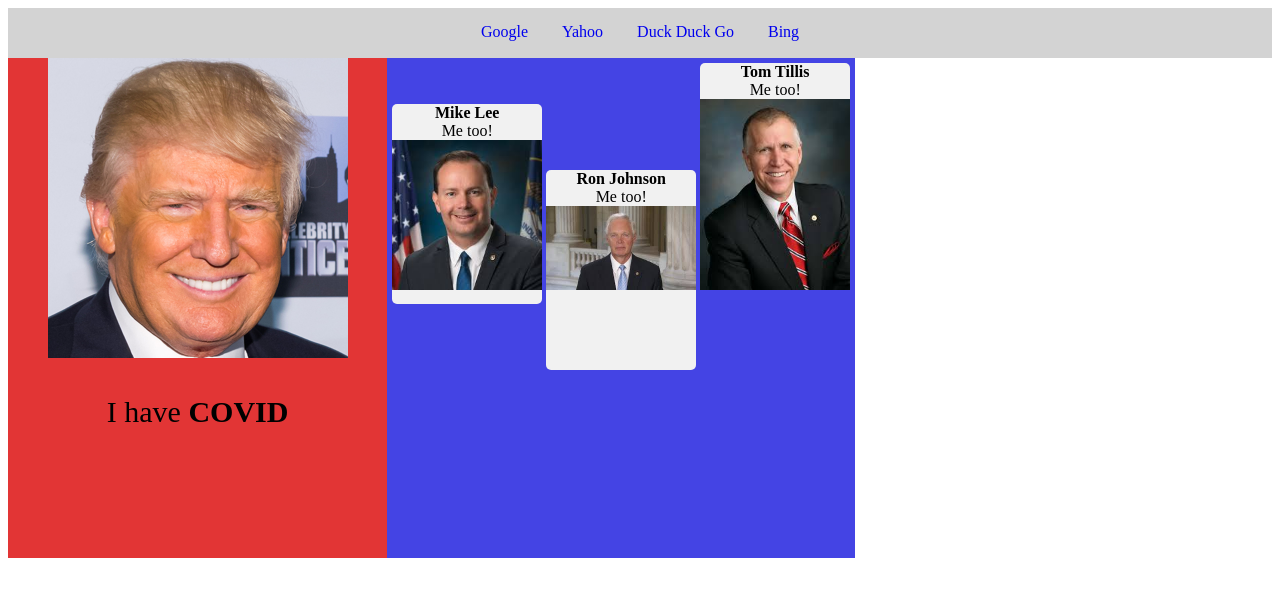
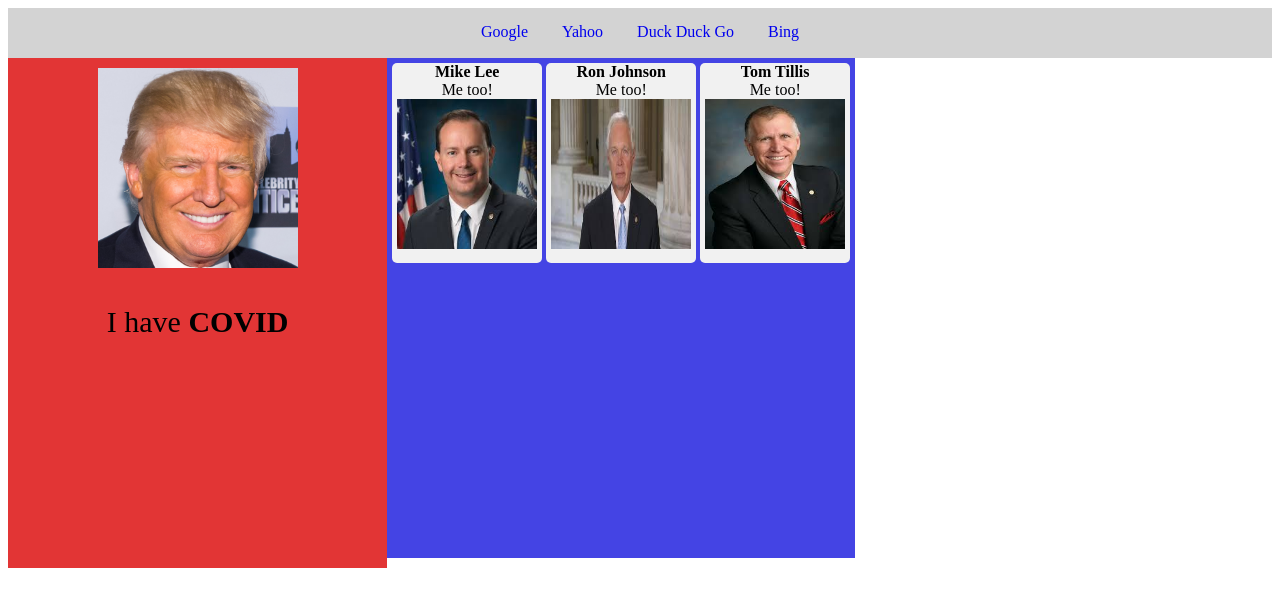
Before and after one commit to dahaynes/ui-ux-class, a plain HTML site: page 17.3_activities/01_Positioning_Elements/3_inline_block_elements/unsolved/index.html in a window 1280 px wide. Drawn offline with Linux system fonts and the light colour scheme.

Commit message:
today's work

```diff
--- a/17.3_activities/01_Positioning_Elements/3_inline_block_elements/unsolved/css/index.css
+++ b/17.3_activities/01_Positioning_Elements/3_inline_block_elements/unsolved/css/index.css
@@ -17,6 +17,7 @@ nav {
  float: left;
  width: 30%;
  background-color: rgb(226, 53, 53);
+ padding-top: 10px;
  text-align: center;
  font-size: 30px;
 }
@@ -42,6 +43,12 @@ nav {
 
 }
 
+.cropped {
+    width: 140px; /* width of container */
+    height: 150px; /* height of container */
+    overflow: hidden;
+}
+
 .card {
   position: relative;
   top: 5px;
--- a/17.3_activities/01_Positioning_Elements/3_inline_block_elements/unsolved/index.html
+++ b/17.3_activities/01_Positioning_Elements/3_inline_block_elements/unsolved/index.html
@@ -17,22 +17,22 @@
 
   <section class="wrapper">
     <div class="left">
-      <img src="../img/donald_trump.jpg" alt="a person who has COVID" width="300">
+      <img src="../img/donald_trump.jpg" alt="a person who has COVID" width="200" height="200">
       <p>I have <b>COVID</b></p>
     </div>
     <div class="right">
 
       <div class="card">
         <span><b>Mike Lee</b></span><br>Me too!
-        <img src="../img/mike_lee.jfif" width="150">
+        <img src="../img/mike_lee.jfif" class="cropped">
       </div>
       <div class="card">
         <span><b>Ron Johnson</b></span><br>Me too!
-        <img src="../img/ron_johnson.jfif" width="150">
+        <img src="../img/ron_johnson.jfif" class="cropped" >
       </div>
       <div class="card">
         <span><b>Tom Tillis</b></span><br>Me too!
-        <img src="../img/tom_tillis.jfif" width="150">
+        <img src="../img/tom_tillis.jfif" class="cropped">
       </div>
     </div>
   </section>
```
